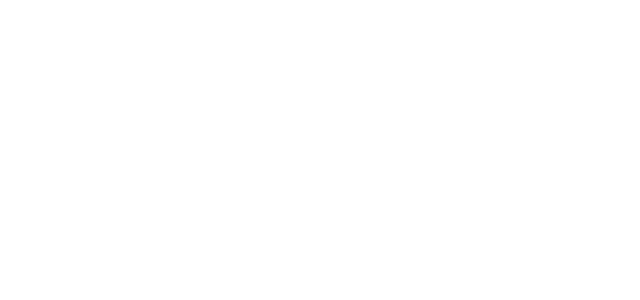
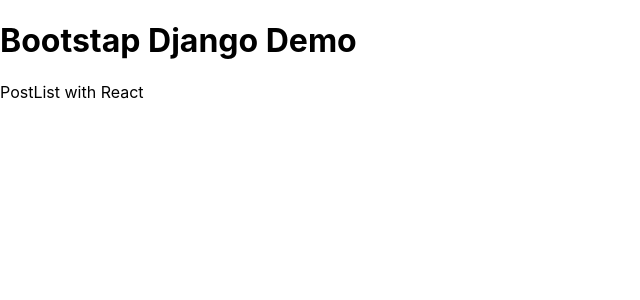
Before and after one commit to askcompany-kr/bootcamp-django-and-react-demo, a React (Create React App) app in the folder reactweb/: page / in a window 1280 px wide. Shown: the top 300 px of the page, without its empty margins (0-640 px from the left). Built offline with nearby package versions, Linux system fonts and the light colour scheme.

Commit message:
PostList 컴포넌트 추가

```diff
--- a/reactweb/src/App.js
+++ b/reactweb/src/App.js
@@ -1,9 +1,12 @@
 import React from 'react';
 import './App.scss';
+import PostList from "./pages/PostList";
 
 function App() {
   return (
     <div className="App">
+      <h1>Bootstap Django Demo</h1>
+      <PostList />
     </div>
   );
 }
--- /dev/null
+++ b/reactweb/src/pages/PostList.js
@@ -0,0 +1,11 @@
+import React from "react";
+import styles from "./PostList.module.scss";
+
+
+export default function PostList() {
+  return (
+    <div className={styles.post_list}>
+      PostList with React
+    </div>
+  );
+}
--- /dev/null
+++ b/reactweb/src/pages/PostList.module.scss
@@ -0,0 +1,2 @@
+.post_list {
+}
```
